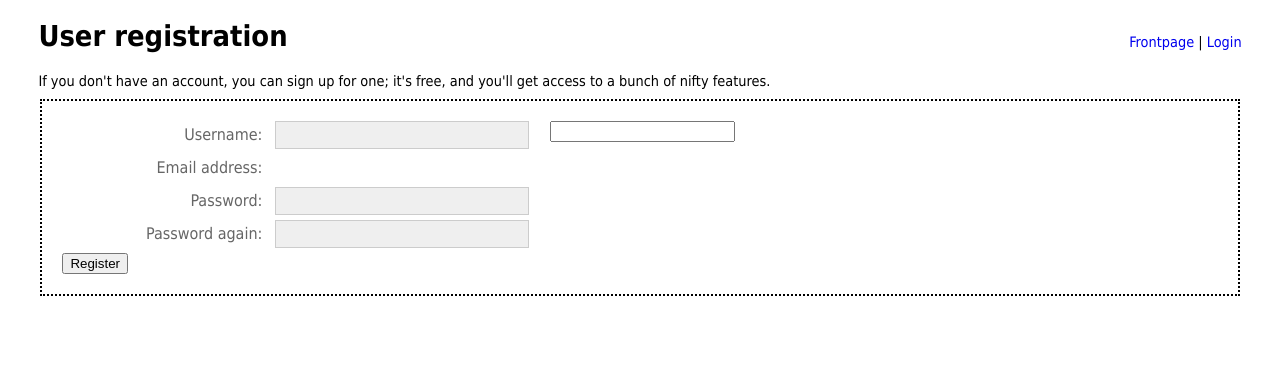
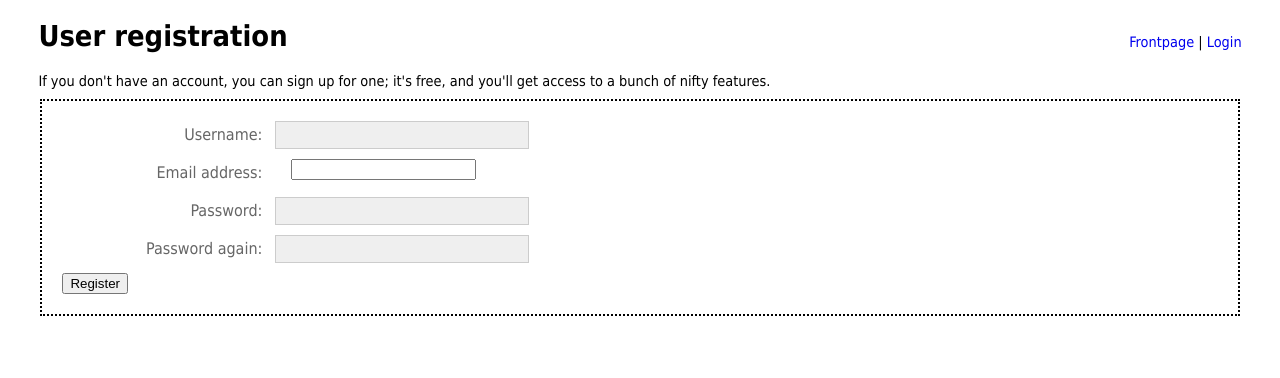
Before and after one commit to jazzido/django-profile, a Django app: template demo/templates/registration/registration_form.html in a window 1280 px wide. Shown: the top 378 px of the page. Run offline with Django 3.2, Linux system fonts and the light colour scheme; the template is opened without the code that fills it, so the values that code supplies are empty, except form fields; tables that the repository leaves empty hold one stand-in row (values such as "Sample post"); form fields are guessed from the names that the template uses; parts of the project's set-up code (start-up, migrations or seed data) failed here and were passed over.

Commit message:
iexplorer fixes
git-svn-id: http://django-profile.googlecode.com/svn/trunk@14 7b2eb738-463f-0410-8820-43b14e3dcc91

```diff
--- a/demo/templates/front.html
+++ b/demo/templates/front.html
@@ -9,7 +9,7 @@
 {% block content %}
 <h1>{% trans "People who have already tried this demo" %}</h1>
 <div class="rightmsg" style="min-width: 120px; width: 20%;">If you don't have an account, you can <a style="font-size: 18px;" href="/accounts/register/">sign up</a> for one; it's free, and you could try this demo and publish your usercard.</div>
-<div style="border: 2px dotted; min-width: 600px; width: 75%; overflow: hidden;">
+<div style="border: 2px dotted; min-width: 600px; width: 70%; overflow: hidden;">
 
 {% autoescape off %}
 {% for profile in profiles %}
--- a/demo/templates/profile/private.html
+++ b/demo/templates/profile/private.html
@@ -44,11 +44,10 @@
     {{ form.firstname }}
     <label for="id_surname">{% trans "Surname:" %}</label>
     {{ form.surname }}
-    <div id="photmsg" class="message">
-    {% if form.photo.errors %}{{ form.photo.errors|join:", " }}{% endif %}
-    </div>
+	<div>
     <label for="id_gender">{% trans "Gender:" %}</label>
 		<div id="gender"><a class="male" href="">{% trans "Male" %}</a><a class="female" href="">{% trans "Female" %}</a></div>
+	</div>
     <br />
 		<div class="newselect">
     	<label for="id_country">{% trans "Country:" %}</label>
--- a/demo/templates/registration/registration_form.html
+++ b/demo/templates/registration/registration_form.html
@@ -9,21 +9,28 @@
 <p>{% trans "If you don't have an account, you can sign up for one; it's free, and you'll get access to a bunch of nifty features." %}</p>
 <form class="userdata biglabel" id="registration" method="post" action="">
 	<fieldset>
+	<div style="overflow: hidden; margin-bottom: 5px;">
    	<label for="id_username">{% trans "Username:" %}</label>
    	{{ form.username }}
    	<div id="usermsg" class="message">
 		{% if form.username.errors %}{{ form.username.errors|join:", " }}{% endif %}
 		</div>
+	</div>
+	<div style="overflow: hidden; margin-bottom: 5px;">
    	<label for="id_email">{% trans "Email address:" %}</label>
    	{{ form.email }}
    	<div id="emailmsg" class="message">
 		{% if form.email.errors %}{{ form.email.errors|join:", " }}{% endif %}
 		</div>
+	</div>
+	<div style="overflow: hidden; margin-bottom: 5px;">
    	<label for="id_password1">{% trans "Password:" %}</label>
    	{{ form.password1 }}
    	<div id="passmsg1" class="message">
 		{% if form.password1.errors %}{{ form.password1.errors|join:", " }}{% endif %}
 		</div>
+	</div>
+	<div style="overflow: hidden; margin-bottom: 5px;">
    	<label for="id_password2">{% trans "Password again:" %}</label>
    	{{ form.password2 }}
    	<div id="passmsg2" class="message">
@@ -31,6 +38,7 @@
 		</div>
 		<input type="hidden" name="tos" value="1" />
 		<br />
+	</div>
    	<input type="submit" value="{% trans 'Register' %}" />
 	</fieldset>
 </form>
```
